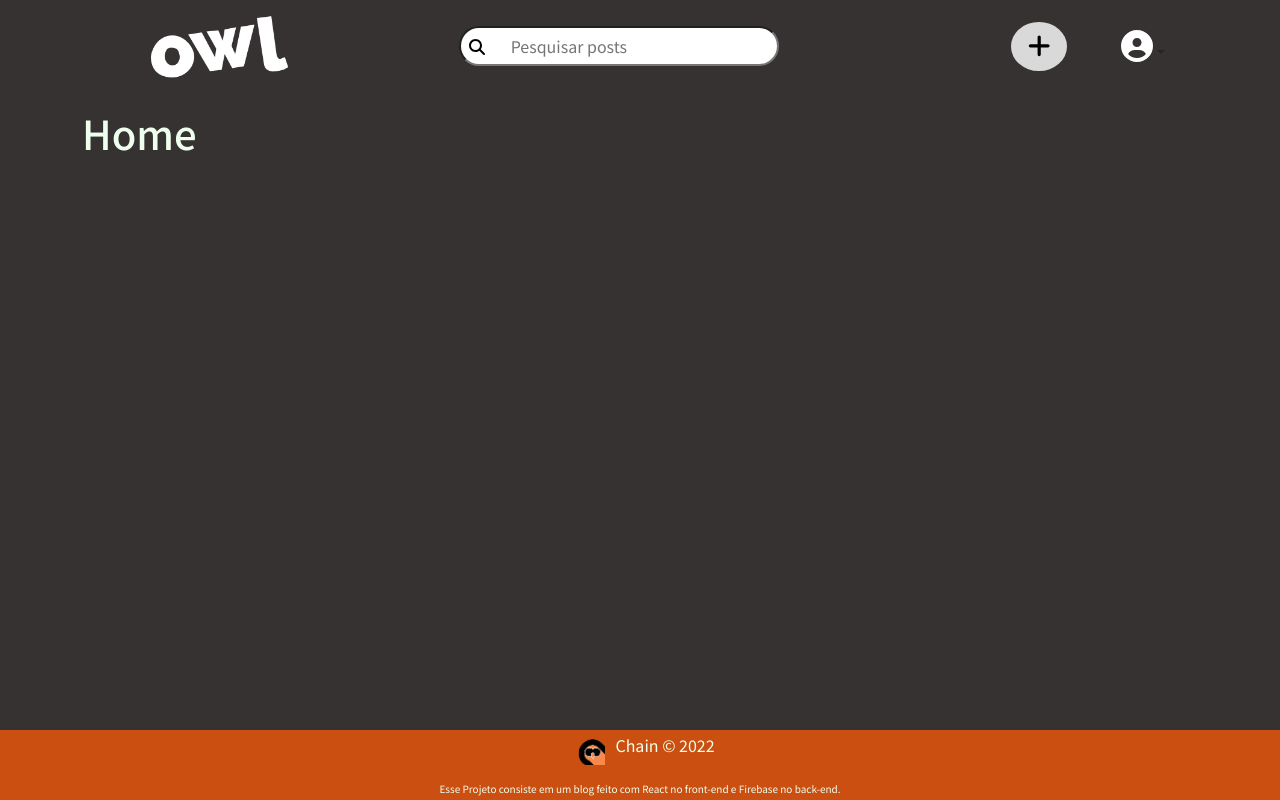
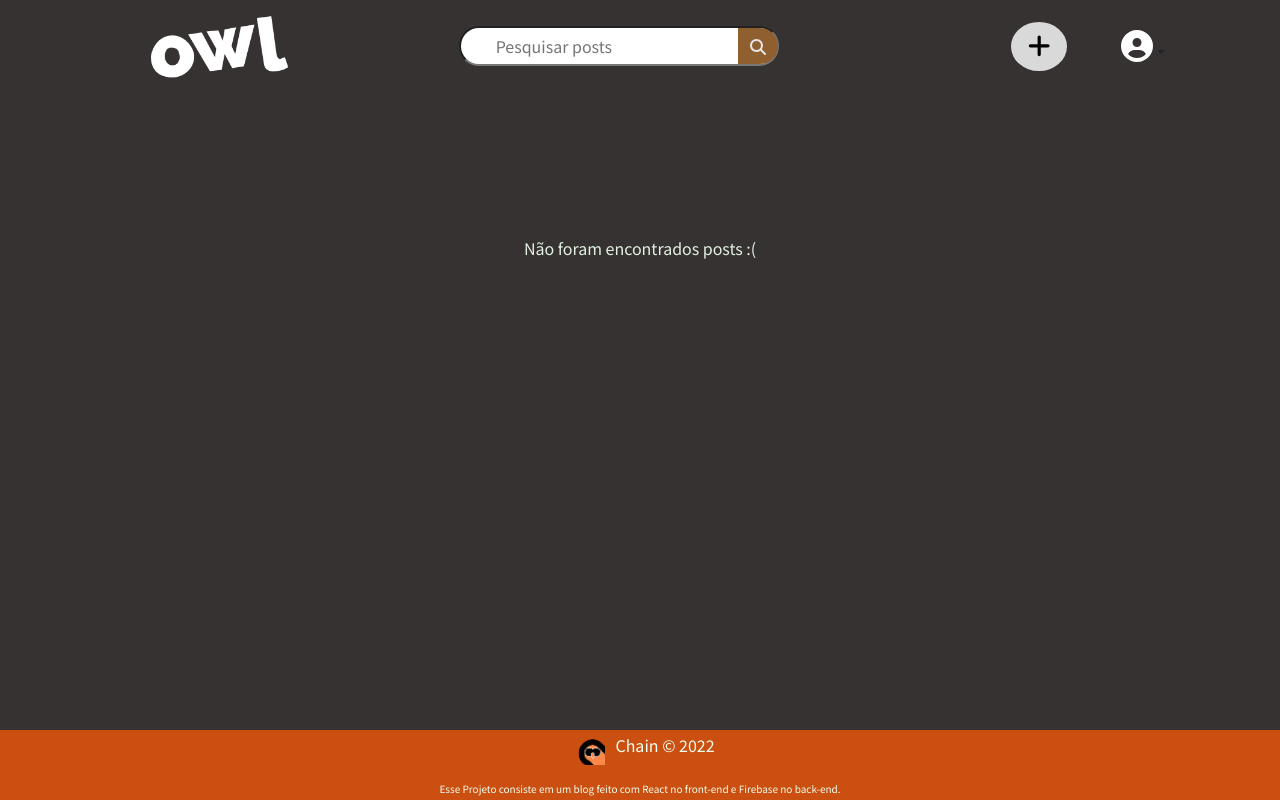
Before and after one commit to Jeff-Christian/Owl-Blog, a React (Create React App) app: page /home in a window 1280 px wide. Built offline with nearby package versions, Linux system fonts and the light colour scheme; no server answers; sample sign-in values are in the browser's storage.

Commit message:
created page data submission hook, addition of search button.

```diff
--- a/src/Components/NewPost/NewPost.js
+++ b/src/Components/NewPost/NewPost.js
@@ -71,7 +71,7 @@ const NewPost = () => {
     });
 
     // Redirect
-    navigate("/home");
+    navigate("/");
   }
 
   return (
--- a/src/Pages/Home/Home.js
+++ b/src/Pages/Home/Home.js
@@ -1,7 +1,7 @@
 import styles from './Home.module.css';
 
 // routes
-import { Link } from 'react-router-dom';
+import { useNavigate, Link } from 'react-router-dom';
 
 // Images
 import logoSocial from "../../images/logo-social.png";
@@ -21,8 +21,18 @@ import { useState } from 'react';
 
 const Home = () => {
 
-    // show and hide container of register user
-    const [toggle, setToggle] = useState(false);
+  // show and hide container of register user
+  const [toggle, setToggle] = useState(false);
+
+  // states search
+  const [query, setQuery] = useState("");
+
+  // receiving posts
+  const [posts] = useState([]);
+
+  const handleSubmit = (e) => {
+    e.preventDefault();
+  }
 
   const { logout } = useAuthentication();
 
@@ -33,10 +43,14 @@ const Home = () => {
         <li>
           <img src={logoSocial} alt="logo social" className={styles.logo} />
         </li>
-        <li className={styles.inputSearch}>
-          <FontAwesomeIcon icon={faSearch} />
-          <input type="text" placeholder='Pesquisar posts' />
-        </li>
+        <form onSubmit={handleSubmit} className={styles.inputSearch}>
+          <input
+          type="text"
+          placeholder='Pesquisar posts'
+          onChange={(e) => setQuery(e.target.value)}
+          />
+          <button><FontAwesomeIcon icon={faSearch} /></button>
+        </form>
         <li className={styles.newPost} onClick={() => setToggle(!toggle)}>
           <FontAwesomeIcon icon={faPlus} />
           <span id={styles.tooltipText}>O quê você quer postar?</span>
@@ -60,8 +74,11 @@ const Home = () => {
 
     <main>
       <div className='container'>
-        <h1>Home</h1>
-
+        <div className={styles.posts}>
+          {posts && posts.length === 0 && (
+            <p>Não foram encontrados posts :(</p>
+          )}
+        </div>
       </div>
     </main>
 
--- a/src/Pages/Home/Home.module.css
+++ b/src/Pages/Home/Home.module.css
@@ -12,7 +12,7 @@
     height: 40px;
     width: 320px;
     border-radius: 100px;
-    padding-left: 30px;
+    padding-left: 15px;
 }
 
 .navBar input::placeholder{
@@ -24,11 +24,16 @@
     margin-right: 12em;
 }
 
-.inputSearch svg{
+.inputSearch button{
+    width: 40px;
+
+    padding: 6px;
+    border-radius: 0px 100px 100px 0px;
+    border: none;
+
     position: absolute;
-    left: 10px;
-    bottom: 11px;
-    color: black;
+    right: 1px;
+    bottom: 2px;
 }
 
 /* Field of new post */
@@ -103,3 +108,18 @@
 .userArea a:hover{
     color: #cb4f11;
 }
+
+
+/* Posts */
+
+.posts{
+    display: flex;
+    justify-content: center;
+    align-items: center;
+    height: 294px;
+
+    opacity: 0.93;
+    border-radius: 12px;
+
+    margin-bottom: 2em;
+}
```
Also changed, not shown: src/hooks/useFetchDocuments.js (added, +76 -0 lines).
